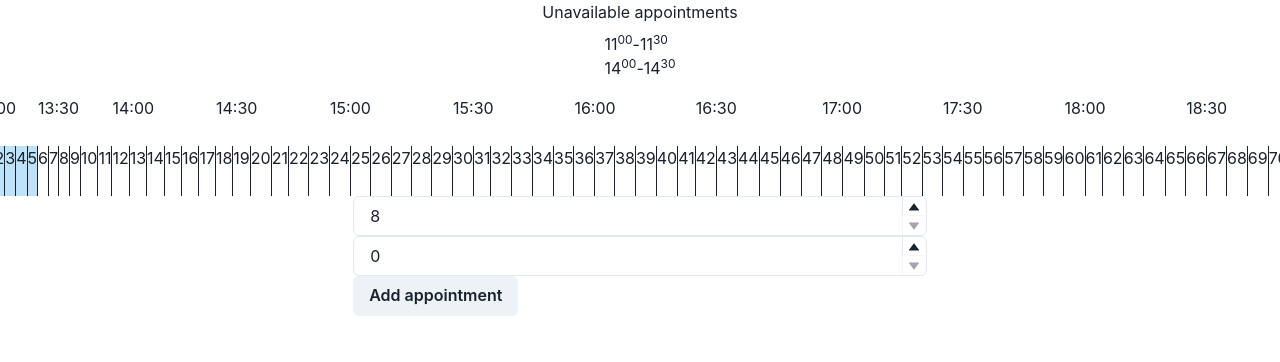
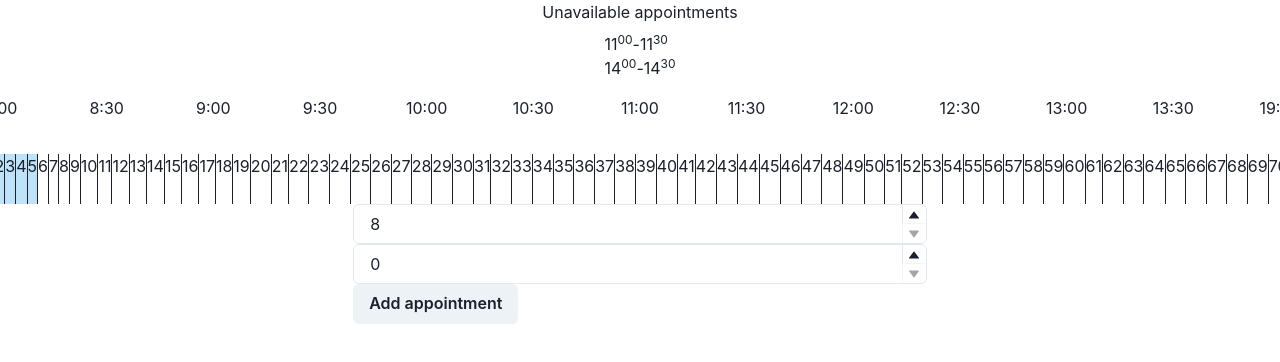
Before and after one commit to voiys/infobip-assignment, a React (Create React App) app: page / in a window 1280 px wide. Shown: the top 362 px of the page. Built offline with nearby package versions, Linux system fonts and the light colour scheme.

Commit message:
added header for displaying hours

```diff
--- a/src/components/Timetable.tsx
+++ b/src/components/Timetable.tsx
@@ -1,8 +1,9 @@
-import { Grid, GridItem, VStack } from '@chakra-ui/react';
+import { Flex, Grid, GridItem, Text, VStack } from '@chakra-ui/react';
 import { FC } from 'react';
 import { Appointment } from '../types/Appointment';
 import { Cursor } from '../types/Cursor';
 import { AppointmentType } from '../utils/AppointmentType';
+import { DateTimeCalculator } from '../utils/DateTimeCalculator';
 import { ScheduleDate } from '../utils/ScheduleDate';
 import { chakraTheme } from '../utils/theme';
 import TimetableBody from './TimetableBody';
@@ -20,33 +21,44 @@ const Timetable: FC<TimetableProps> = ({
   cursor,
 }) => {
   return (
-    <VStack>
+    <VStack maxW='max-content' mx='auto'>
       <TimetableHeader timetableDate={timetableDate} />
       <TimetableBody
         timetableDate={timetableDate}
         appointments={appointments.filter(
-          appointment => appointment.type !== AppointmentType.Break
+          appointment =>
+            appointment.type !== AppointmentType.Break &&
+            appointment.type !== AppointmentType.EndOfShift
         )}
       />
-      <Grid templateColumns='repeat(72, 1fr)' templateRows='50px 50px'>
-        {[
-          '13:00',
-          '13:30',
-          '14:00',
-          '14:30',
-          '15:00',
-          '15:30',
-          '16:00',
-          '16:30',
-          '17:00',
-          '17:30',
-          '18:00',
-          '18:30',
-        ].map(i => (
-          <GridItem key={i} colSpan={6}>
-            {i}
-          </GridItem>
-        ))}
+      <Flex w='full' position='relative'>
+        <Grid templateColumns='repeat(72, 1fr)' templateRows='50px' w='full'>
+          {Array.from({ length: 6 })
+            .flatMap((_, i) => [
+              `${timetableDate.shiftStart[0] + i}:00`,
+              `${timetableDate.shiftStart[0] + i}:30`,
+            ])
+            .map(i => (
+              <GridItem
+                key={i}
+                colSpan={6}
+                textAlign='center'
+                transform='translateX(-50%)'
+              >
+                {i}
+              </GridItem>
+            ))}
+        </Grid>
+        <Text
+          textAlign='center'
+          transform='translateX(50%)'
+          position='absolute'
+          right='0'
+        >
+          19:00
+        </Text>
+      </Flex>
+      <Grid templateColumns='repeat(72, 1fr)' templateRows='50px'>
         {Array.from({ length: 72 }).map((_, i) => (
           <GridItem
             key={i}
@@ -58,7 +70,11 @@ const Timetable: FC<TimetableProps> = ({
                 : appointments.find(
                     appointment =>
                       i >= appointment.date.minuteFactor &&
-                      i < appointment.date.minuteFactor + 6
+                      i <
+                        appointment.date.minuteFactor +
+                          DateTimeCalculator.addAppointmentDuration(
+                            timetableDate
+                          ).date.minuteFactor
                   )
                 ? chakraTheme.colors.red[100]
                 : 'white'
```
